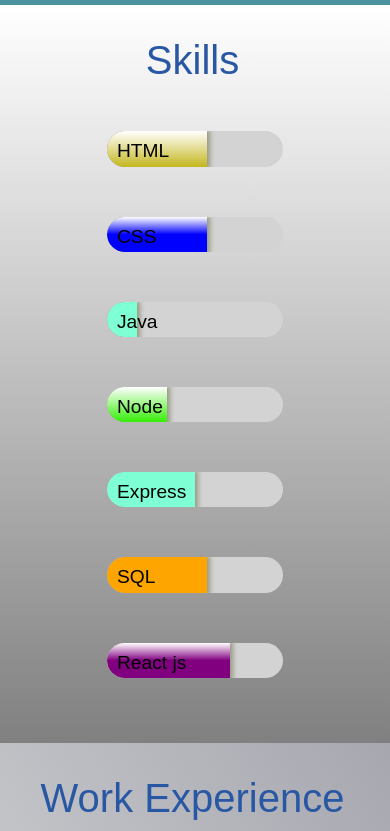
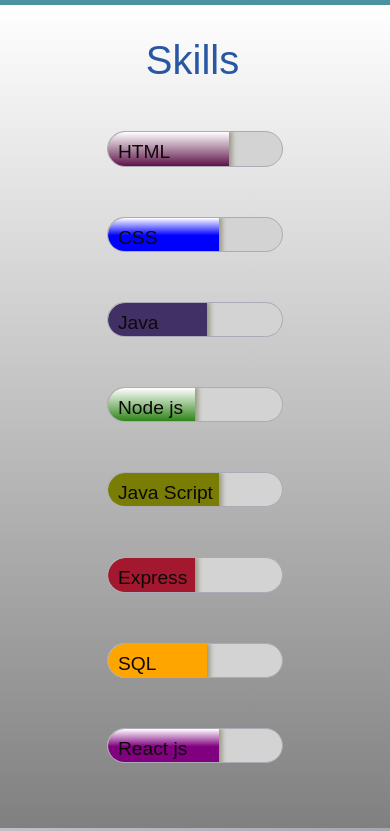
Before and after one commit to divyareddy271/Resume, a plain HTML site: page index.html in a window 390 px wide. Shown: the part 1160-1991 px from the top of the page. Drawn offline with Linux system fonts and the light colour scheme.

```diff
--- a/index.html
+++ b/index.html
@@ -124,27 +124,32 @@
             </div>
             <div class="skills-list" id="skills-container">
                 <div class="skills-bar">
-                    <div id="eediv-1" class="progress-bar clr-yellow " data-visited="false" data-value="70">
+                    <div id="eediv-1" class="progress-bar clr-yellow " data-visited="false" data-value="90">
                         <div class="Skill-Name"><span>HTML</span></div>
                     </div>
                 </div>
                 <div class="skills-bar">
-                    <div class="progress-bar clr-blue " data-visited="false" data-value="70">
+                    <div class="progress-bar clr-blue " data-visited="false" data-value="80">
                         <div class="Skill-Name"><span>CSS</span></div>
                     </div>
                 </div>
                 <div class="skills-bar ">
-                    <div class="progress-bar .clr-cyan " data-visited="false" data-value="20">
+                    <div class="progress-bar clr-diff" data-visited="false" data-value="70">
                         <div class="Skill-Name"><span>Java</span></div>
                     </div>
                 </div>
                 <div class="skills-bar">
-                    <div class="progress-bar clr-green" data-visited="false" data-value="40">
+                    <div class="progress-bar clr-green" data-visited="false" data-value="60">
                         <div class="Skill-Name"><span>Node js</span></div>
                     </div>
                 </div>
                 <div class="skills-bar">
-                    <div class="progress-bar clr-pinkk" data-visited="false" data-value="60">
+                    <div class="progress-bar clr-peach " data-visited="false" data-value="80">
+                        <div class="Skill-Name"><span>Java Script</span></div>
+                    </div>
+                </div>
+                <div class="skills-bar">
+                    <div class="progress-bar clr-pink " data-visited="false" data-value="60">
                         <div class="Skill-Name"><span>Express js</span></div>
                     </div>
                 </div>
@@ -154,7 +159,7 @@
                     </div>
                 </div>
                 <div class="skills-bar">
-                    <div class="progress-bar clr-purple " data-visited="false" data-value="90">
+                    <div class="progress-bar clr-purple " data-visited="false" data-value="80">
                         <div class="Skill-Name"><span>React js</span></div>
                     </div>
                 </div>
--- a/script.js
+++ b/script.js
@@ -245,7 +245,7 @@ function timlinebox() {
       let timelinebox_education_cordinates = timelinebox_education[i].getBoundingClientRect();
       if (i % 2 == 0) {
         timelinebox_education[i].style.setProperty('--aftertop', edu_profile_cordinates.top - timelinebox_education_cordinates.top);
-        timelinebox_education[i].style.setProperty('--aftercolor', "black");
+
       }
       else {
         timelinebox_education[i].style.setProperty('--beforetop', edu_profile_cordinates.top - timelinebox_education_cordinates.top);
--- a/styles.css
+++ b/styles.css
@@ -228,18 +228,19 @@ main {
   box-sizing: border-box;
   margin: 25px;
   overflow: hidden;
+  border: 0.5px solid #acabb5;
   border-radius: 100px;
 }
 .Skill-Name {
   font-size: 15px;
-  color: black;
+  color: rgb(14, 9, 9);
   margin-left: 1px;
 }
 .progress-bar {
   height: 2.2rem;
   width: 0px;
 
-  background-color: aquamarine;
+  background-color: rgb(207, 37, 7);
   border-radius: 20px 0px 0px 20px;
   transition: width 4s;
   box-shadow: 1px 1px 5px 2px #989882;
@@ -282,25 +283,32 @@ main {
   width: 100%;
 }
 .clr-yellow {
-  background-image:linear-gradient( white,rgb(196, 182, 30));
+  background-image:linear-gradient( white,rgb(84, 4, 61));
 }
 .clr-blue {
   background-image:linear-gradient( white, blue 50%);
 }
 .clr-cyan {
-  background-image:linear-gradient( white, rgb(115, 255, 0));
+  background-image:linear-gradient( white, rgb(198, 93, 13));
 }
 .clr-green {
-  background-image:linear-gradient( white,rgb(53, 237, 7));
+  background-image:linear-gradient( white,rgb(34, 126, 11));
 }
 .clr-pink {
-  background-color: pink;
+  background-color: rgb(163, 24, 47);
 }
 .clr-purple {
   background-image:linear-gradient( white,purple 50%);
 }
 .clr-orange {
   background-color: orange;
+}
+.clr-peach{
+  background-color: rgb(121, 125, 4);
+
+}
+.clr-diff {
+  background-color: #403066;
 }
 .hr {
   height:inherit !important;
@@ -349,7 +357,7 @@ main {
 }
 .timeline-box:nth-child(even)::before{
   content: "";
-  background-color: rgb(199, 33, 33);
+  background-color: rgb(8, 1, 1);
   border-radius: 50%;
   height: 0.5rem;
   width: 0.5rem;
@@ -369,7 +377,7 @@ main {
 	height:0.5rem;
 	z-index:1;
 	border-radius:50%;
-	background-color:var(--aftercolor,rgb(32, 210, 23));
+	background-color:var(--aftercolor,rgb(1, 6, 0));
 }
 .timeline-divider{
   height: 80%;
@@ -598,7 +606,7 @@ margin-left: 0.4rem;
   }
   .timeline-box:nth-child(even)::before{
     left:-11.2%;
-    background-color: #bb16e0;
+
   }
   .timeline-box:nth-child(odd)::after{
     right:-12.2%;
@@ -656,19 +664,15 @@ margin-left: 0.4rem;
 }
 
 .timeline-box::before{
-  content: "";
-  background-color: (--aftercolor,red);
-  border-radius: 50%;
-  height: 0.5rem;
-  width: 0.5rem;
-  position: absolute;
-  left:-8.3% !important;
+
+  left:-8.8% !important;
 
   z-index: 1;
 
 }
 .timeline-box::after{
-  left:-7.0%;
+  left:-8.8%;
+  background-color: black;
 
 
 }
```
